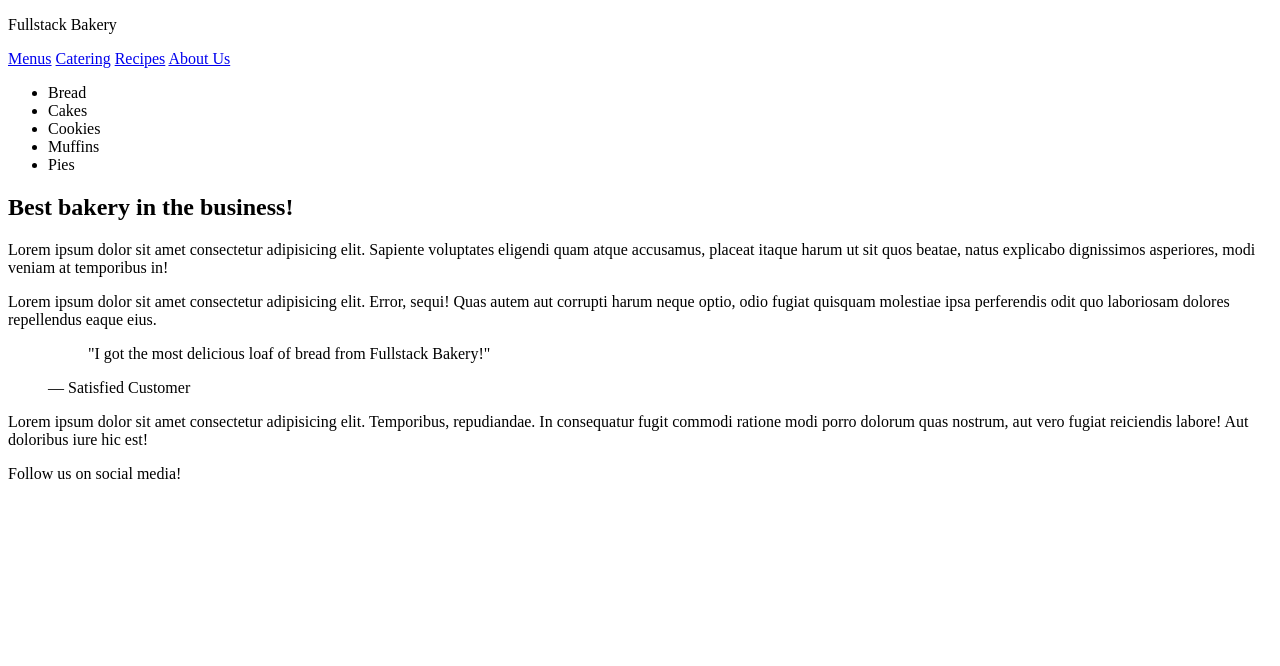
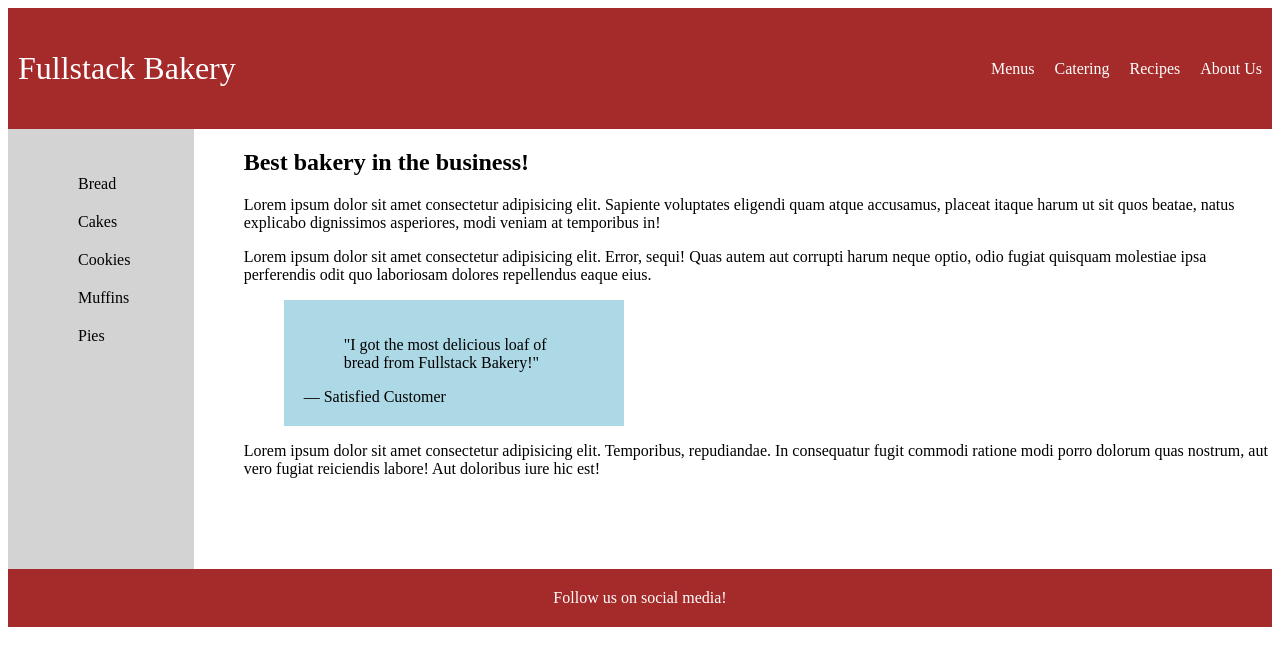
Before and after one commit to FullstackAcademy/upgraded-potato, a plain HTML site: page index.html in a window 1280 px wide. Drawn offline with Linux system fonts and the light colour scheme.

Commit message:
added styling

```diff
--- /dev/null
+++ b/index.css
@@ -0,0 +1,59 @@
+header {
+    background-color: brown;
+    display: flex;
+}
+
+.brand {
+    color: white;
+    font-size: 2em;
+    padding: 10px;
+}
+
+a{
+    text-decoration: none;
+    color: white;
+}
+
+nav {
+    display: flex;
+    gap: 20px;
+    margin-left: auto;
+    padding: 10px;
+    align-items: center;
+}
+
+main {
+    display: flex;
+    justify-content: space-between;
+    gap: 50px;
+    flex-grow: 1;
+}
+
+aside {
+    background-color: lightgray;
+    padding: 20px;
+    width: 200px;
+    height: 50vh;
+    display: flex;
+    flex-direction: column;
+    align-items: baseline;
+}
+
+li {
+    list-style: none;
+    padding: 10px;
+}
+
+.testimonial {
+    background-color: lightblue;
+    padding: 20px;
+    width: 300px;
+}
+
+footer {
+    background-color: brown;
+    color: white;
+    text-align: center;
+    padding: 20px;
+    bottom: 0;
+}
--- a/index.html
+++ b/index.html
@@ -2,6 +2,7 @@
 <html lang="en">
   <head>
     <title>Fullstack Bakery</title>
+    <link rel="stylesheet" href="index.css" />
   </head>
   <body>
     <header>
@@ -16,11 +17,11 @@
     <main>
       <aside>
         <ul>
-          <li>Bread</li>
-          <li>Cakes</li>
-          <li>Cookies</li>
-          <li>Muffins</li>
-          <li>Pies</li>
+          <li >Bread</li>
+          <li >Cakes</li>
+          <li >Cookies</li>
+          <li >Muffins</li>
+          <li >Pies</li>
         </ul>
       </aside>
       <article>
```
